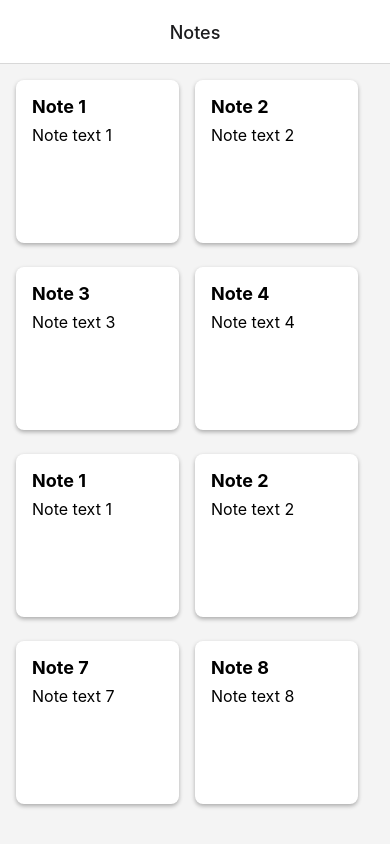
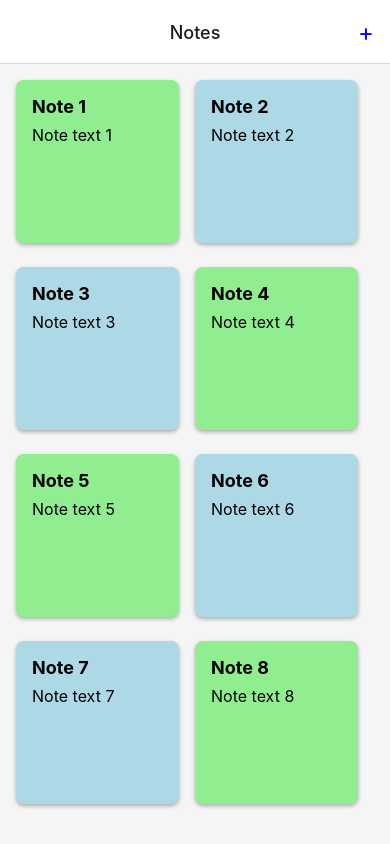
Before and after one commit to JuliusVitikainen/R8_AdvAppDev_Project, a React Native app: screen /NotesScreen in a window 390 px wide. Built offline with nearby package versions, Linux system fonts and the light colour scheme.

Commit message:
Added a plus button to the top bar and a color property for the note component

```diff
--- a/App.tsx
+++ b/App.tsx
@@ -13,7 +13,6 @@ const App: React.FC = () => {
           name="NotesScreen"
           component={NotesScreen}
           options={{
-            title: "Notes",
             headerTitleAlign: "center"
           }} />
       </Stack.Navigator>
--- a/components/Note.tsx
+++ b/components/Note.tsx
@@ -4,14 +4,15 @@ import { View, Text, StyleSheet, Dimensions } from 'react-native';
 interface NoteProps {
     title: string;
     content: string;
+    color?: string;
 }
 
 const { width } = Dimensions.get('window');
 const noteSize = (width - 32) / 2 - 16;
 
-const Note: React.FC<NoteProps> = ({ title, content }) => {
+const Note: React.FC<NoteProps> = ({ title, content, color = "lightblue" }) => {
     return (
-        <View style={[styles.note, { width: noteSize, height: noteSize }]}>
+        <View style={[styles.note, { width: noteSize, height: noteSize, backgroundColor: color }]}>
             <Text style={styles.title}>{title}</Text>
             <Text style={styles.content}>{content}</Text>
         </View>
--- a/screens/NotesScreen.tsx
+++ b/screens/NotesScreen.tsx
@@ -1,20 +1,40 @@
-import React from 'react';
-import { View, StyleSheet, FlatList } from 'react-native';
+import React, { useEffect } from 'react';
+import { View, StyleSheet, FlatList, TouchableOpacity, Text } from 'react-native';
+import { useNavigation } from '@react-navigation/native';
+
 import Note from '../components/Note';
 
 const NotesScreen: React.FC = () => {
+    const navigation = useNavigation();
+
     const notesData = [
-        { id: '1', title: 'Note 1', content: 'Note text 1' },
-        { id: '2', title: 'Note 2', content: 'Note text 2' },
-        { id: '3', title: 'Note 3', content: 'Note text 3' },
-        { id: '4', title: 'Note 4', content: 'Note text 4' },
-        { id: '5', title: 'Note 1', content: 'Note text 1' },
-        { id: '6', title: 'Note 2', content: 'Note text 2' },
-        { id: '7', title: 'Note 7', content: 'Note text 7' },
-        { id: '8', title: 'Note 8', content: 'Note text 8' },
+        { id: '1', title: "Note 1", content: "Note text 1", color: "lightgreen" },
+        { id: '2', title: "Note 2", content: "Note text 2" },
+        { id: '3', title: "Note 3", content: "Note text 3" },
+        { id: '4', title: "Note 4", content: "Note text 4", color: "lightgreen" },
+        { id: '5', title: "Note 5", content: "Note text 5", color: "lightgreen" },
+        { id: '6', title: "Note 6", content: "Note text 6" },
+        { id: '7', title: "Note 7", content: "Note text 7" },
+        { id: '8', title: "Note 8", content: "Note text 8", color: "lightgreen" },
     ];
 
-    const renderNote = ({ item }) => <Note title={item.title} content={item.content} />;
+    const renderNote = ({ item }) => <Note title={item.title} content={item.content} color={item.color} />;
+
+    useEffect(() => {
+        navigation.setOptions({
+            title: 'Notes',
+            headerRight: () => (
+                <TouchableOpacity
+                    style={styles.plusButton}
+                    onPress={() => {
+                        console.log("Add functionality here");
+                    }}
+                >
+                    <Text style={styles.plusButtonText}>+</Text>
+                </TouchableOpacity>
+            ),
+        });
+    }, [navigation]);
 
     return (
         <View style={styles.container}>
@@ -32,12 +52,19 @@ const NotesScreen: React.FC = () => {
 const styles = StyleSheet.create({
     container: {
         flex: 1,
-        backgroundColor: '#f4f4f4',
+        backgroundColor: "#f5f5f5",
     },
     noteList: {
         paddingHorizontal: 8,
         paddingTop: 8,
     },
+    plusButton: {
+        marginRight: 16,
+    },
+    plusButtonText: {
+        fontSize: 24,
+        color: "blue"
+    },
 });
 
 export default NotesScreen;
```
